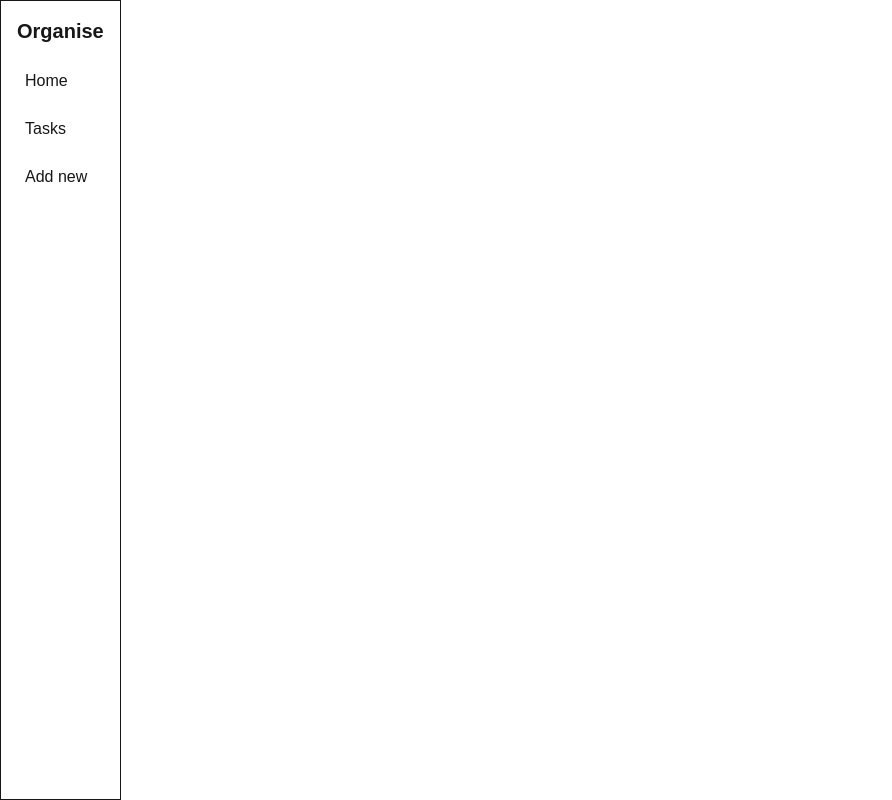
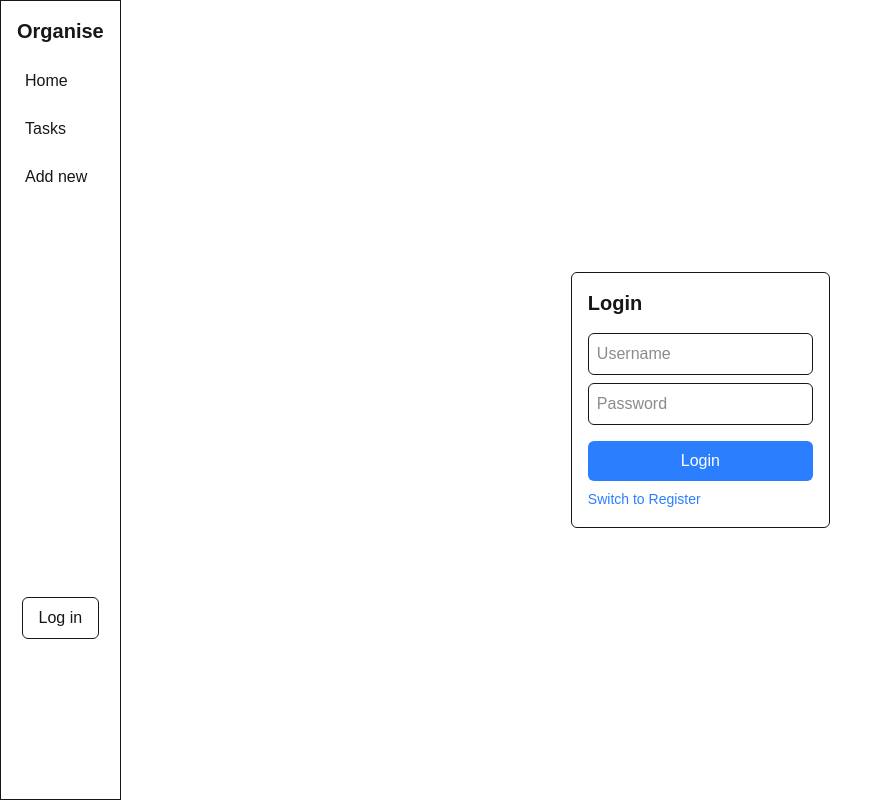
Before and after one commit to arjunthakur007/Organise_Project, a Next.js app: page / in a window 1280 px wide. Shown: the whole page, without its empty margins (0-892 px from the left). Built offline with nearby package versions, Linux system fonts and the light colour scheme.

Commit message:
code add

```diff
--- a/app/page.tsx
+++ b/app/page.tsx
@@ -3,6 +3,7 @@ import React from 'react'
 import Sidebar from '../components/Sidebar'
 import Home from '../components/Home'
 import Modal from '../components/Modal'
+import Login from '../components/Login'
 
 const page = () => {
 
@@ -10,7 +11,12 @@ const page = () => {
   return (
     <div className='flex'>
       <Sidebar/>
-      <Home/>
+       <div>
+        <Home/>
+       </div>
+       <div className='hidde w-full justify-center items-center'>
+      <Login/>
+      </div>
     </div>
   )
 }
--- a/components/Home.tsx
+++ b/components/Home.tsx
@@ -1,4 +1,4 @@
-"use client"
+"use client";
 import React, { useEffect, useState } from "react";
 
 export const Home = () => {
@@ -21,10 +21,13 @@ export const Home = () => {
   console.log(card_data);
 
   return (
-        <div className="grid-row-1 p-8">
-            {card_data.map((i, index) => ( // Add index as key
+    <div className="">
+      {card_data.map(
+        (
+          i // Add index as key
+        ) => (
           <div
-                    key={index} // Add key prop
+            // Add key prop
             className="max-w-sm bg-white border border-gray-200 rounded-lg shadow-sm dark:bg-gray-800 dark:border-gray-700"
           >
             <a href="#">
@@ -65,7 +68,8 @@ export const Home = () => {
               </a>
             </div>
           </div>
-            ))}
+        )
+      )}
     </div>
   );
 };
--- /dev/null
+++ b/components/Login.tsx
@@ -0,0 +1,95 @@
+"use client";
+import React, { useState } from "react";
+
+const Login = () => {
+
+
+  const [username, setUsername] = useState("");
+  const [password, setPassword] = useState("");
+  const [isRegistering, setIsRegistering] = useState(false); // Track login/register mode
+  const [errorMessage, setErrorMessage] = useState("");
+
+  const loginUser = (username, password) => {
+    const users = JSON.parse(localStorage.getItem("users") || "[]");
+    const user = users.find(
+      (u) => u.username === username && u.password === password
+    );
+
+    if (user) {
+      localStorage.setItem("currentUser", username);
+      return true;
+    }
+    return false;
+  };
+
+  const registerUser = (username, password) => {
+    const users = JSON.parse(localStorage.getItem("users") || "[]");
+    if (users.find((u) => u.username === username)) {
+      return false; // Username already exists
+    }
+    users.push({ username, password });
+    localStorage.setItem("users", JSON.stringify(users));
+    return true;
+  };
+
+  const handleLoginOrRegister = () => {
+    if (isRegistering) {
+      if (registerUser(username, password)) {
+        setErrorMessage("Registration successful!");
+        setIsRegistering(false); // Switch to login mode after registration
+      } else {
+        setErrorMessage("Registration failed. Username already exists.");
+      }
+    } else {
+      if (loginUser(username, password)) {
+        setErrorMessage("Login successful!");
+        // Redirect or perform other actions after login
+      } else {
+        setErrorMessage("Login failed. Incorrect username or password.");
+      }
+    }
+  };
+
+  return (
+    <div className="flex justify-center items-center h-screen">
+      <div className="border p-4 rounded-md">
+        <h2 className="text-xl font-bold mb-4">
+          {isRegistering ? "Register" : "Login"}
+        </h2>
+        {errorMessage && <p className="text-red-500 mb-2">{errorMessage}</p>}
+        <div className="mb-2">
+          <input
+            type="text"
+            placeholder="Username"
+            value={username}
+            onChange={(e) => setUsername(e.target.value)}
+            className="border p-2 rounded-md w-full"
+          />
+        </div>
+        <div className="mb-4">
+          <input
+            type="text"
+            placeholder="Password"
+            value={password}
+            onChange={(e) => setPassword(e.target.value)}
+            className="border p-2 rounded-md w-full"
+          />
+        </div>
+        <button
+          onClick={handleLoginOrRegister}
+          className="bg-blue-500 text-white p-2 rounded-md w-full"
+        >
+          {isRegistering ? "Register" : "Login"}
+        </button>
+        <button
+          onClick={() => setIsRegistering(!isRegistering)}
+          className="mt-2 text-sm text-blue-500"
+        >
+          {isRegistering ? "Switch to Login" : "Switch to Register"}
+        </button>
+      </div>
+    </div>
+  );
+};
+
+export default Login;
--- a/components/Sidebar.tsx
+++ b/components/Sidebar.tsx
@@ -1,8 +1,10 @@
 "use client";
 import { useRouter } from "next/navigation"; //router
 import React from "react";
+import Login from "./Login";
 
 const Sidebar = () => {
+
     const router = useRouter() //var  of use router
 
   const sideItems = [
@@ -38,6 +40,15 @@ const Sidebar = () => {
           </div>
         ))}
       </div>
+
+      <div className="flex w-full justify-center mt-[50vh]">
+            <button
+            onClick={Login}
+            className="border rounded-md px-4 py-2 hover:bg-neutral-800 transition-colors duration-200">
+              Log in</button>
+      </div>
+
+
     </div>
 
   );
```
Lines whose indentation alone changed are shown as unchanged.
